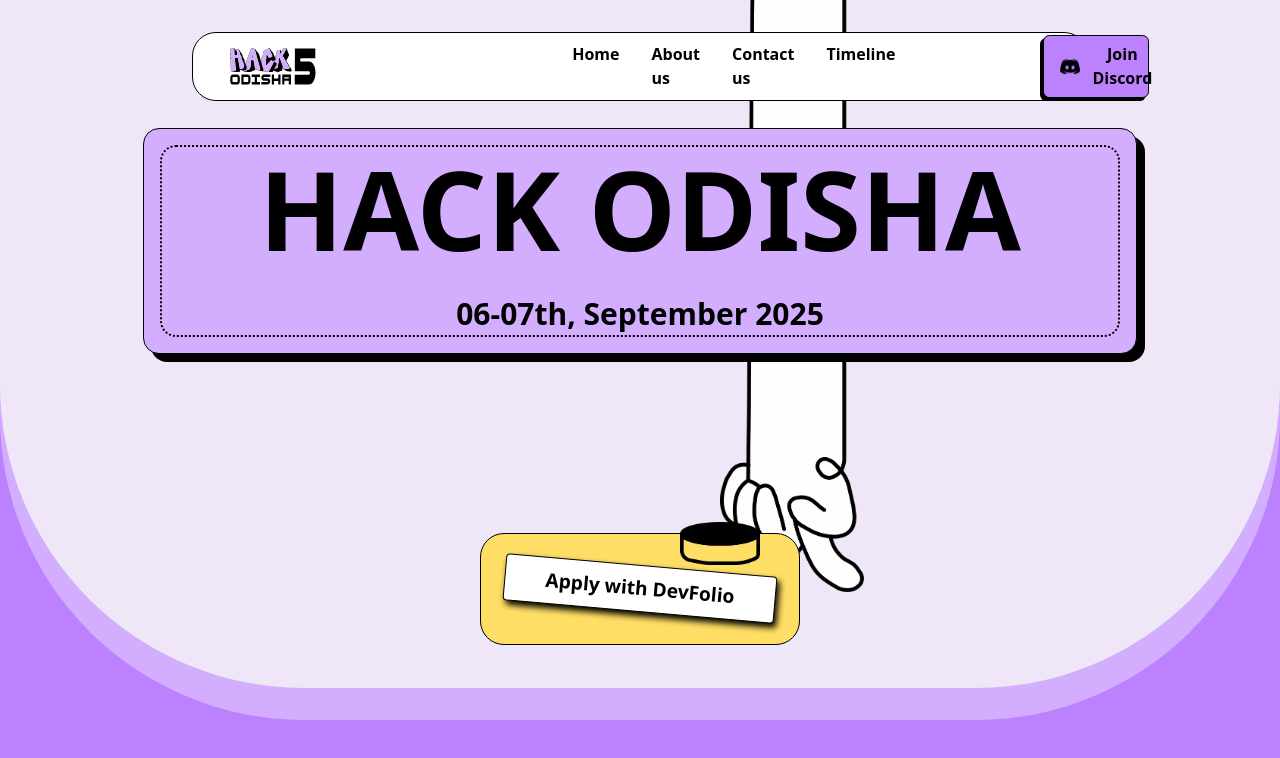
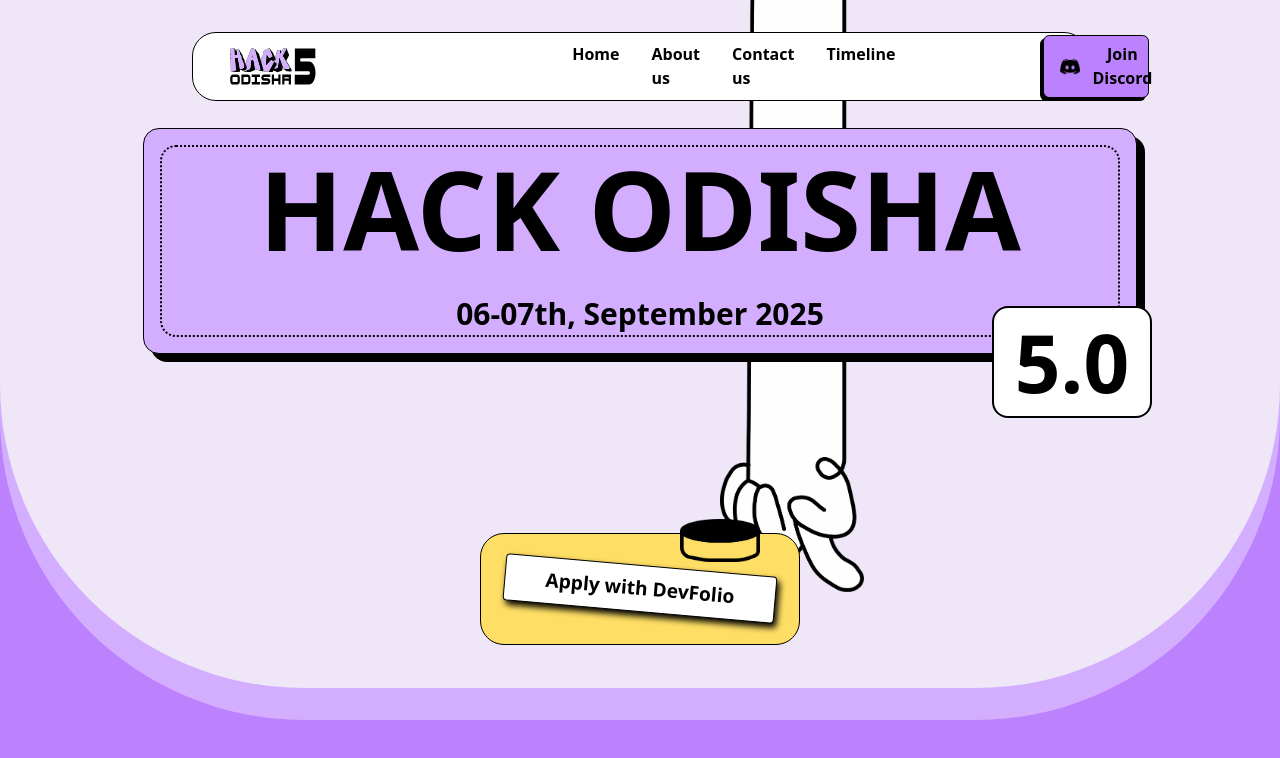
Before and after one commit to ayantik2006/WebClone-2025, a React (Vite) app: page / in a window 1280 px wide. Shown: the top 758 px of the page. Built offline with nearby package versions, Linux system fonts and the light colour scheme.

Commit message:
webclone 1.0

```diff
--- a/src/App.jsx
+++ b/src/App.jsx
@@ -1,6 +1,7 @@
 import Navbar from "./components/Navbar";
 import hand from "./assets/hand.png";
-import btn from "./assets/button.png"
+import btn from "./assets/button.png";
+import laptop from "./assets/laptop.png";
 
 function App() {
   return (
@@ -16,8 +17,12 @@ function App() {
               </p>
             </div>
           </div>
-          <img src={btn} className="w-[5rem] z-60 relative top-[18.5rem] left-[5rem]" />
-          <div className="bg-[#fede64] w-[20rem] h-[7rem] relative top-[16.5rem] z-50 rounded-3xl border-1 flex items-center justify-center">
+          {/* <img src={laptop} className="w-[14rem] z-60" /> */}
+          <div className="w-[10rem] h-[7rem] rounded-2xl bg-white border-2 z-60 items-center justify-center flex font-extrabold text-[5rem] relative left-[27rem] top-[5rem]">
+            <p>5.0</p>
+          </div>
+          <img src={btn} className="w-[5rem] z-60 relative top-[11.3rem] left-[5rem]" />
+          <div className="bg-[#fede64] w-[20rem] h-[7rem] relative top-[9.5rem] z-50 rounded-3xl border-1 flex items-center justify-center">
             <button className="bg-white w-[17rem] py-[0.5rem] text-[1.2rem] border-1 rounded shadow-[3px_4px_0.4rem] font-bold rotate-5 cursor-pointer hover:-rotate-0 duration-300">
               <p>Apply with DevFolio</p>
             </button>
```
